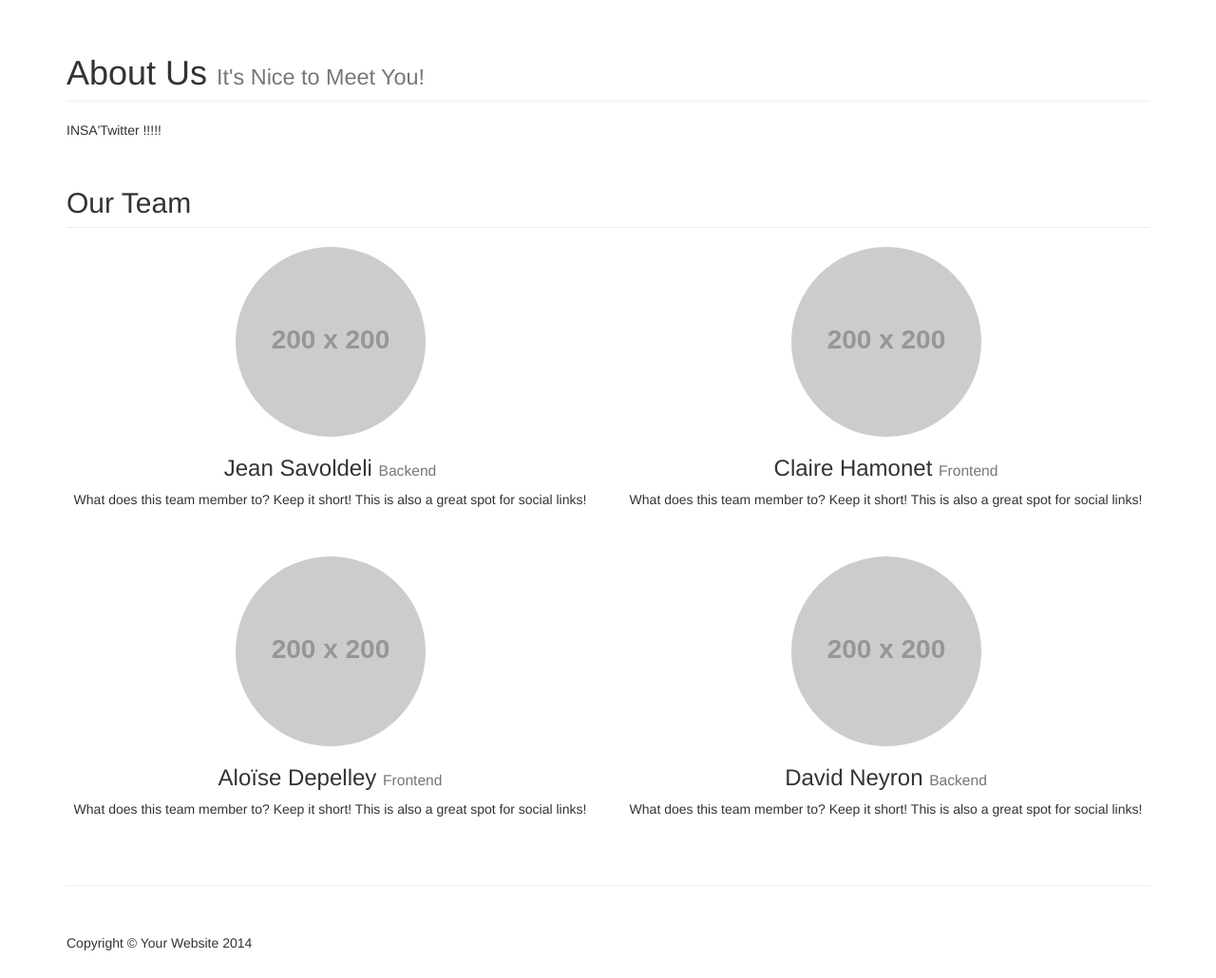
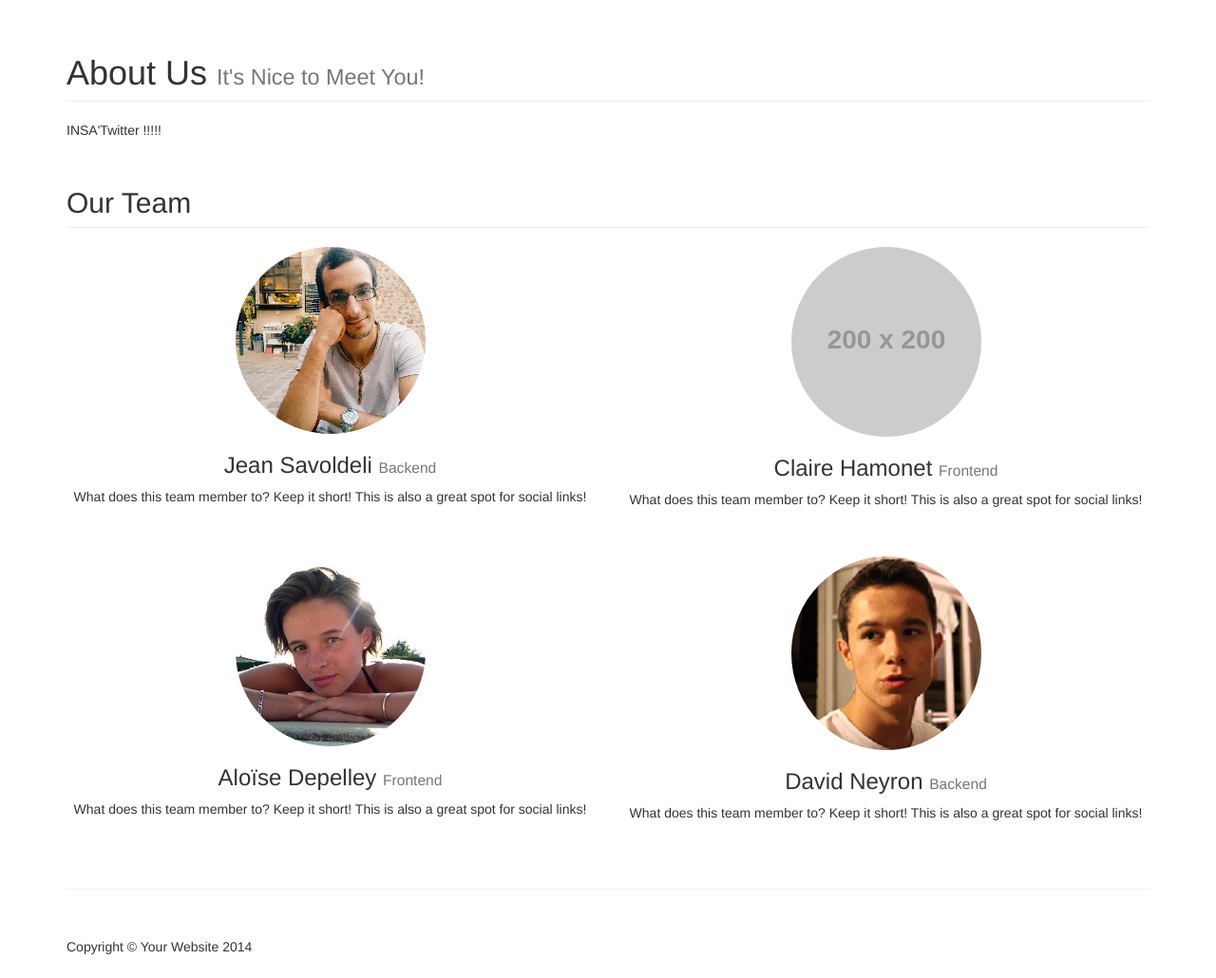
Before and after one commit to jiroco/projet_web, a PHP site: page /htmlabout.php in a window 1280 px wide. Shown: the part 53-1083 px from the top of the page at 95% size. Before the commit the page ends 1054 px from the top, so only its background shows below. Run offline with PHP 8.4, Linux system fonts and the light colour scheme; grey boxes labelled with a size stand in for pictures from a placeholder-image service; some libraries are stand-ins or nearby versions.

Commit message:
mise en place des image pour about et intégration et résolutiondes paramètres

```diff
--- a/accueil_connecte.php
+++ b/accueil_connecte.php
@@ -132,7 +132,7 @@ if ((!isset($_SESSION['id'])) || (empty($_SESSION['id']))){
 					    <div class="panel panel-default">
 					      <div class="panel-heading"><h3>Paramètres</h3></div>
 					      <div class="panel-body">
-					      	Panel Content
+					      	<?php include("parametre.php");?>
 					      </div>
 					    </div>
 
--- a/htmlabout.php
+++ b/htmlabout.php
@@ -24,7 +24,7 @@
                   <h2 class="page-header">Our Team</h2>
               </div>
               <div class="col-lg-6 col-sm-6 text-center">
-                  <img class="img-circle img-responsive img-center" src="http://placehold.it/200x200" alt="">
+                  <img class="img-circle img-responsive img-center" src="image/jean.png" alt="">
                   <h3>Jean Savoldeli
                       <small>Backend</small>
                   </h3>
@@ -38,14 +38,14 @@
                   <p>What does this team member to? Keep it short! This is also a great spot for social links!</p><br/><br/>
               </div>
               <div class="col-lg-6 col-sm-6 text-center">
-                  <img class="img-circle img-responsive img-center" src="http://placehold.it/200x200" alt="">
+                  <img class="img-circle img-responsive img-center" src="image/aloise.png" alt="">
                   <h3>Aloïse Depelley
                       <small>Frontend</small>
                   </h3>
                   <p>What does this team member to? Keep it short! This is also a great spot for social links!</p><br/><br/>
               </div>
               <div class="col-lg-6 col-sm-6 text-center">
-                  <img class="img-circle img-responsive img-center" src="http://placehold.it/200x200" alt="">
+                  <img class="img-circle img-responsive img-center" src="image/david.png" alt="">
                   <h3>David Neyron
                       <small>Backend</small>
                   </h3>
```
Also changed, not shown: parametre.php (+6 -2 lines), image/aloise.png (added), image/david.png (added), image/jean.png (added).
